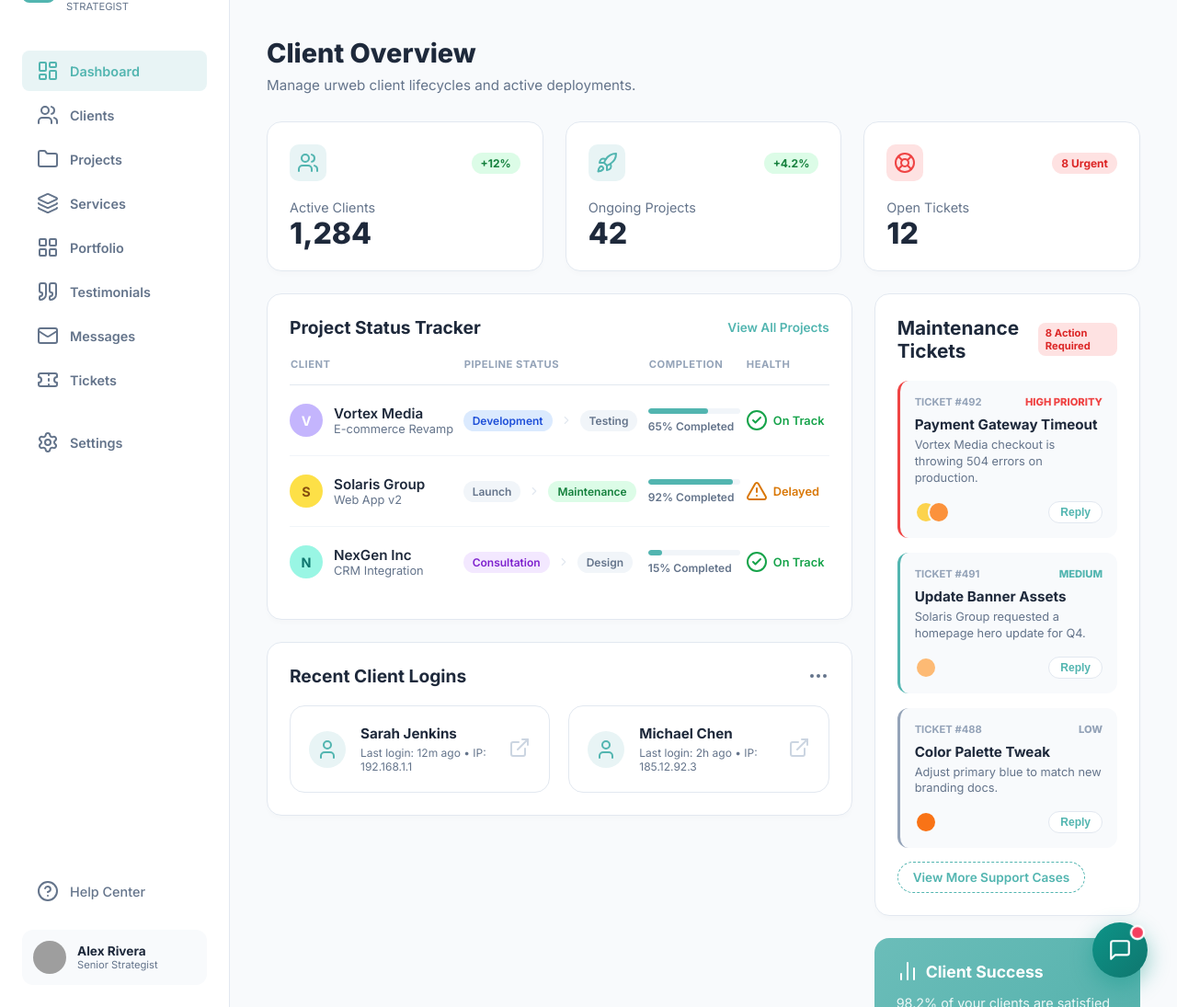
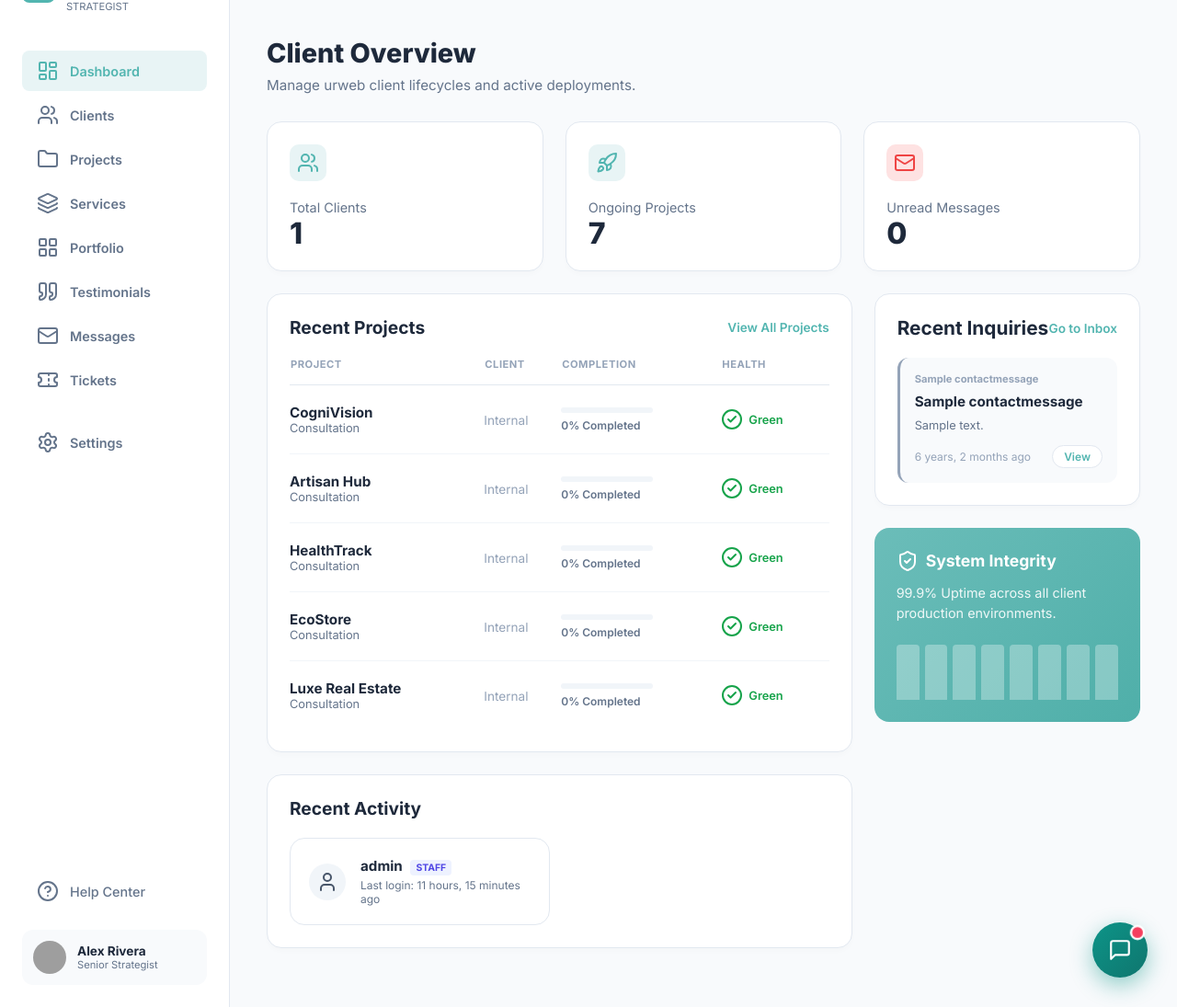
Before and after one commit to Saiful-Haque/urweb, a Django app: page /dashboard/ in a window 1280 px wide. Shown: the part 70-1165 px from the top of the page at 92% size. Run offline with Django 5.2, Linux system fonts and the light colour scheme; a user stored in the database is signed in; data comes from the database, SQL or seed files in the repository; tables that the repository leaves empty hold one stand-in row (values such as "Sample post"); grey boxes are pictures that could not be loaded.

Commit message:
feat: Connect main dashboard to live database metrics and activity

```diff
--- a/core/templates/core/dashboard.html
+++ b/core/templates/core/dashboard.html
@@ -13,28 +13,28 @@
     <div class="metric-card">
         <div class="metric-header">
             <div class="metric-icon bg-cyan"><i data-lucide="users"></i></div>
-            <div class="metric-badge positive">+12%</div>
         </div>
-        <div class="metric-label">Active Clients</div>
-        <div class="metric-value">1,284</div>
+        <div class="metric-label">Total Clients</div>
+        <div class="metric-value">{{ total_clients }}</div>
     </div>
 
     <div class="metric-card">
         <div class="metric-header">
             <div class="metric-icon bg-cyan"><i data-lucide="rocket"></i></div>
-            <div class="metric-badge positive">+4.2%</div>
         </div>
         <div class="metric-label">Ongoing Projects</div>
-        <div class="metric-value">42</div>
+        <div class="metric-value">{{ ongoing_projects }}</div>
     </div>
 
     <div class="metric-card">
         <div class="metric-header">
-            <div class="metric-icon bg-red"><i data-lucide="life-buoy"></i></div>
-            <div class="metric-badge urgent">8 Urgent</div>
+            <div class="metric-icon bg-red"><i data-lucide="mail"></i></div>
+            {% if unread_messages > 0 %}
+            <div class="metric-badge urgent">{{ unread_messages }} New</div>
+            {% endif %}
         </div>
-        <div class="metric-label">Open Tickets</div>
-        <div class="metric-value">12</div>
+        <div class="metric-label">Unread Messages</div>
+        <div class="metric-value">{{ unread_messages }}</div>
     </div>
 </div>
 
@@ -47,149 +47,83 @@
         <!-- Project Status Tracker -->
         <div class="dashboard-panel">
             <div class="panel-header">
-                <h2 style="font-size: 1.2rem; font-weight: 700; margin: 0;">Project Status Tracker</h2>
-                <a href="{% url 'core:clients' %}" class="view-all">View All Projects</a>
+                <h2 style="font-size: 1.2rem; font-weight: 700; margin: 0;">Recent Projects</h2>
+                <a href="{% url 'core:projects' %}" class="view-all">View All Projects</a>
             </div>
 
             <div class="status-table-container">
                 <table class="status-table">
                     <thead>
                         <tr>
+                            <th>PROJECT</th>
                             <th>CLIENT</th>
-                            <th>PIPELINE STATUS</th>
                             <th>COMPLETION</th>
                             <th>HEALTH</th>
                         </tr>
                     </thead>
                     <tbody>
-                        <!-- Vortex -->
+                        {% for project in recent_projects %}
                         <tr>
                             <td>
-                                <div class="client-cell">
-                                    <div class="client-logo bg-purple">V</div>
-                                    <div class="client-info">
-                                        <span class="client-name">Vortex Media</span>
-                                        <span class="client-sub">E-commerce Revamp</span>
-                                    </div>
+                                <div class="client-info">
+                                    <span class="client-name" style="font-weight: 700;">{{ project.title }}</span>
+                                    <span class="client-sub">{{ project.status }}</span>
                                 </div>
                             </td>
                             <td>
-                                <div class="pipeline-status">
-                                    <span class="status-pill active-blue">Development</span>
-                                    <i data-lucide="chevron-right" class="arrow-icon"></i>
-                                    <span class="status-pill inactive">Testing</span>
+                                {% if project.client %}
+                                <div class="client-cell">
+                                    <div class="client-logo" style="background: {{ project.client.logo_color|default:'#F1F5F9' }}; color: white; display: flex; align-items: center; justify-content: center; width: 24px; height: 24px; border-radius: 4px; font-size: 0.7rem; font-weight: 800;">
+                                        {{ project.client.name|slice:":1"|upper }}
+                                    </div>
+                                    <span class="client-name" style="font-size: 0.85rem; margin-left: 8px;">{{ project.client.name }}</span>
                                 </div>
+                                {% else %}
+                                <span style="color: #94A3B8; font-size: 0.85rem;">Internal</span>
+                                {% endif %}
                             </td>
                             <td>
                                 <div class="completion-cell">
                                     <div class="progress-bar-container">
-                                        <div class="progress-bar fill-cyan" style="width: 65%;"></div>
+                                        <div class="progress-bar fill-cyan" style="width: {{ project.progress }}%;"></div>
                                     </div>
-                                    <span class="completion-text">65% Completed</span>
+                                    <span class="completion-text">{{ project.progress }}% Completed</span>
                                 </div>
                             </td>
                             <td>
-                                <div class="health-indicator success">
-                                    <i data-lucide="check-circle-2"></i> On Track
+                                <div class="health-indicator {% if project.health == 'Green' %}success{% elif project.health == 'Yellow' %}warning{% else %}danger{% endif %}">
+                                    <i data-lucide="{% if project.health == 'Green' %}check-circle-2{% elif project.health == 'Yellow' %}alert-triangle{% else %}alert-circle{% endif %}"></i>
+                                    {{ project.health }}
                                 </div>
                             </td>
                         </tr>
-
-                        <!-- Solaris -->
+                        {% empty %}
                         <tr>
-                            <td>
-                                <div class="client-cell">
-                                    <div class="client-logo bg-yellow">S</div>
-                                    <div class="client-info">
-                                        <span class="client-name">Solaris Group</span>
-                                        <span class="client-sub">Web App v2</span>
-                                    </div>
-                                </div>
-                            </td>
-                            <td>
-                                <div class="pipeline-status">
-                                    <span class="status-pill inactive">Launch</span>
-                                    <i data-lucide="chevron-right" class="arrow-icon"></i>
-                                    <span class="status-pill active-green">Maintenance</span>
-                                </div>
-                            </td>
-                            <td>
-                                <div class="completion-cell">
-                                    <div class="progress-bar-container">
-                                        <div class="progress-bar fill-cyan" style="width: 92%;"></div>
-                                    </div>
-                                    <span class="completion-text">92% Completed</span>
-                                </div>
-                            </td>
-                            <td>
-                                <div class="health-indicator warning">
-                                    <i data-lucide="alert-triangle"></i> Delayed
-                                </div>
-                            </td>
+                            <td colspan="4" style="text-align: center; padding: 40px; color: #94A3B8;">No active projects found.</td>
                         </tr>
-
-                        <!-- NexGen -->
-                        <tr>
-                            <td>
-                                <div class="client-cell">
-                                    <div class="client-logo bg-teal">N</div>
-                                    <div class="client-info">
-                                        <span class="client-name">NexGen Inc</span>
-                                        <span class="client-sub">CRM Integration</span>
-                                    </div>
-                                </div>
-                            </td>
-                            <td>
-                                <div class="pipeline-status">
-                                    <span class="status-pill active-purple">Consultation</span>
-                                    <i data-lucide="chevron-right" class="arrow-icon"></i>
-                                    <span class="status-pill inactive">Design</span>
-                                </div>
-                            </td>
-                            <td>
-                                <div class="completion-cell">
-                                    <div class="progress-bar-container">
-                                        <div class="progress-bar fill-cyan" style="width: 15%;"></div>
-                                    </div>
-                                    <span class="completion-text">15% Completed</span>
-                                </div>
-                            </td>
-                            <td>
-                                <div class="health-indicator success">
-                                    <i data-lucide="check-circle-2"></i> On Track
-                                </div>
-                            </td>
-                        </tr>
+                        {% endfor %}
                     </tbody>
                 </table>
             </div>
         </div>
 
-        <!-- Recent Client Logins -->
+        <!-- Recent Logins -->
         <div class="dashboard-panel">
             <div class="panel-header">
-                <h2 style="font-size: 1.2rem; font-weight: 700; margin: 0;">Recent Client Logins</h2>
-                <i data-lucide="more-horizontal" class="more-icon" style="color: var(--text-muted); cursor: pointer;"></i>
+                <h2 style="font-size: 1.2rem; font-weight: 700; margin: 0;">Recent Activity</h2>
             </div>
             <div class="logins-grid">
-                <!-- Sarah -->
+                {% for login_user in recent_logins %}
                 <div class="login-card">
-                    <div class="login-avatar"><i data-lucide="user"></i></div>
+                    <div class="login-avatar" style="background: #F1F5F9; color: #475569;"><i data-lucide="user"></i></div>
                     <div class="login-details">
-                        <h4>Sarah Jenkins</h4>
-                        <p>Last login: 12m ago &bull; IP: 192.168.1.1</p>
+                        <h4>{{ login_user.username }} {% if login_user.is_staff %}<span style="font-size: 0.65rem; background: #EEF2FF; color: #4F46E5; padding: 2px 6px; border-radius: 4px; margin-left: 5px;">STAFF</span>{% endif %}</h4>
+                        <p>Last login: {{ login_user.last_login|timesince }} ago</p>
                     </div>
-                    <a href="#" class="login-link"><i data-lucide="external-link"></i></a>
                 </div>
-                <!-- Michael -->
-                <div class="login-card">
-                    <div class="login-avatar"><i data-lucide="user"></i></div>
-                    <div class="login-details">
-                        <h4>Michael Chen</h4>
-                        <p>Last login: 2h ago &bull; IP: 185.12.92.3</p>
-                    </div>
-                    <a href="#" class="login-link"><i data-lucide="external-link"></i></a>
-                </div>
+                {% empty %}
+                <p style="padding: 20px; color: #94A3B8; text-align: center;">No recent login activity.</p>
+                {% endfor %}
             </div>
         </div>
 
@@ -198,84 +132,50 @@
     <!-- Right Column -->
     <div class="dashboard-right">
 
-        <!-- Maintenance Tickets -->
+        <!-- Recent Inquiries -->
         <div class="dashboard-panel">
             <div class="panel-header">
-                <h2 style="font-size: 1.3rem; font-weight: 700; margin: 0;">Maintenance Tickets</h2>
-                <span class="badge bg-red-light danger-text">8 Action Required</span>
+                <h2 style="font-size: 1.3rem; font-weight: 700; margin: 0;">Recent Inquiries</h2>
+                <a href="{% url 'core:messages_inbox' %}" class="view-all">Go to Inbox</a>
             </div>
 
             <div class="ticket-list">
-                <!-- Ticket 1 -->
-                <div class="ticket-item border-red">
+                {% for msg in recent_inquiries %}
+                <div class="ticket-item {% if not msg.is_read %}border-cyan{% else %}border-gray{% endif %}">
                     <div class="ticket-meta">
-                        <span class="ticket-id">TICKET #492</span>
-                        <span class="ticket-priority red">HIGH PRIORITY</span>
+                        <span class="ticket-id">{{ msg.name }}</span>
+                        {% if not msg.is_read %}
+                        <span class="ticket-priority cyan">NEW</span>
+                        {% endif %}
                     </div>
-                    <h4>Payment Gateway Timeout</h4>
-                    <p>Vortex Media checkout is throwing 504 errors on production.</p>
+                    <h4 style="margin-bottom: 8px;">{{ msg.subject }}</h4>
+                    <p style="margin-bottom: 12px;">{{ msg.message|truncatechars:80 }}</p>
                     <div class="ticket-footer">
-                        <div class="ticket-users">
-                            <div class="ticket-avatar" style="background:#fcd34d;"></div>
-                            <div class="ticket-avatar" style="background:#fb923c; margin-left:-10px;"></div>
-                        </div>
-                        <button class="btn-reply">Reply</button>
+                        <span style="font-size: 0.75rem; color: #94A3B8;">{{ msg.created_at|timesince }} ago</span>
+                        <a href="{% url 'core:messages_inbox' %}" class="btn-reply" style="text-decoration: none; text-align: center; display: inline-block;">View</a>
                     </div>
                 </div>
-
-                <!-- Ticket 2 -->
-                <div class="ticket-item border-cyan">
-                    <div class="ticket-meta">
-                        <span class="ticket-id">TICKET #491</span>
-                        <span class="ticket-priority cyan">MEDIUM</span>
-                    </div>
-                    <h4>Update Banner Assets</h4>
-                    <p>Solaris Group requested a homepage hero update for Q4.</p>
-                    <div class="ticket-footer">
-                        <div class="ticket-users">
-                            <div class="ticket-avatar" style="background:#fdba74;"></div>
-                        </div>
-                        <button class="btn-reply">Reply</button>
-                    </div>
-                </div>
-
-                <!-- Ticket 3 -->
-                <div class="ticket-item border-gray">
-                    <div class="ticket-meta">
-                        <span class="ticket-id">TICKET #488</span>
-                        <span class="ticket-priority gray">LOW</span>
-                    </div>
-                    <h4>Color Palette Tweak</h4>
-                    <p>Adjust primary blue to match new branding docs.</p>
-                    <div class="ticket-footer">
-                        <div class="ticket-users">
-                            <div class="ticket-avatar" style="background:#f97316;"></div>
-                        </div>
-                        <button class="btn-reply">Reply</button>
-                    </div>
-                </div>
-            </div>
-
-            <div class="text-center" style="margin-top: 15px;">
-                <a href="#" class="view-more-btn">View More Support Cases</a>
+                {% empty %}
+                <p style="padding: 20px; color: #94A3B8; text-align: center;">No new inquiries.</p>
+                {% endfor %}
             </div>
         </div>
 
-        <!-- Client Success Card -->
+        <!-- System Health Card -->
         <div class="success-card">
             <div class="success-header">
-                <i data-lucide="bar-chart-2"></i> Client Success
+                <i data-lucide="shield-check"></i> System Integrity
             </div>
-            <p>98.2% of your clients are satisfied with current project pace.</p>
+            <p>99.9% Uptime across all client production environments.</p>
             <div class="chart-bars">
-                <div class="bar" style="height: 30%;"></div>
-                <div class="bar" style="height: 40%;"></div>
-                <div class="bar" style="height: 60%;"></div>
-                <div class="bar" style="height: 80%;"></div>
                 <div class="bar" style="height: 100%;"></div>
-                <div class="bar" style="height: 60%;"></div>
-                <div class="bar" style="height: 50%;"></div>
-                <div class="bar" style="height: 40%;"></div>
+                <div class="bar" style="height: 100%;"></div>
+                <div class="bar" style="height: 100%;"></div>
+                <div class="bar" style="height: 100%;"></div>
+                <div class="bar" style="height: 100%;"></div>
+                <div class="bar" style="height: 100%;"></div>
+                <div class="bar" style="height: 100%;"></div>
+                <div class="bar" style="height: 100%;"></div>
             </div>
         </div>
 
--- a/core/views.py
+++ b/core/views.py
@@ -6,7 +6,7 @@ from django.core.mail import send_mail
 from django.template.loader import render_to_string
 from django.conf import settings
 from .forms import ContactForm, ClientForm, ProjectForm, ServiceForm, PortfolioForm, TestimonialForm
-from .models import Service, Project, Testimonial, Client, ContactMessage
+from .models import Service, Project, Testimonial, Client, ContactMessage, User
 
 # Create your views here.
 def home(request):
@@ -82,7 +82,24 @@ def contact_view(request):
 
 @staff_member_required
 def dashboard_view(request):
-    return render(request, 'core/dashboard.html', {'active_tab': 'dashboard'})
+    total_clients = Client.objects.count()
+    ongoing_projects = Project.objects.exclude(status__iexact='Launched').count()
+    unread_messages = ContactMessage.objects.filter(is_read=False).count()
+
+    recent_projects = Project.objects.all().order_by('-id')[:5]
+    recent_logins = User.objects.filter(last_login__isnull=False).order_by('-last_login')[:5]
+    recent_inquiries = ContactMessage.objects.all().order_by('-created_at')[:3]
+
+    context = {
+        'active_tab': 'dashboard',
+        'total_clients': total_clients,
+        'ongoing_projects': ongoing_projects,
+        'unread_messages': unread_messages,
+        'recent_projects': recent_projects,
+        'recent_logins': recent_logins,
+        'recent_inquiries': recent_inquiries,
+    }
+    return render(request, 'core/dashboard.html', context)
 
 @staff_member_required
 def clients_view(request):
```
